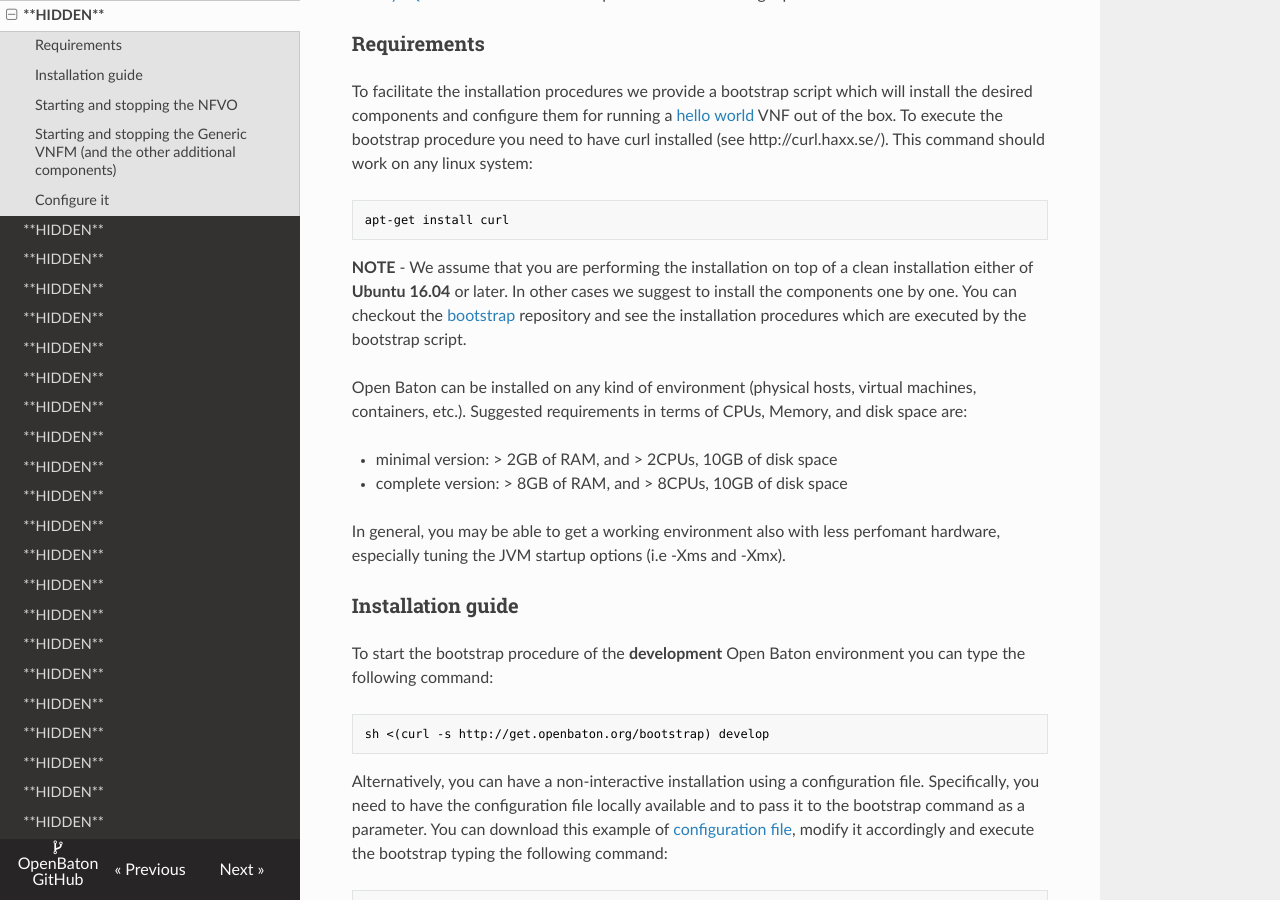
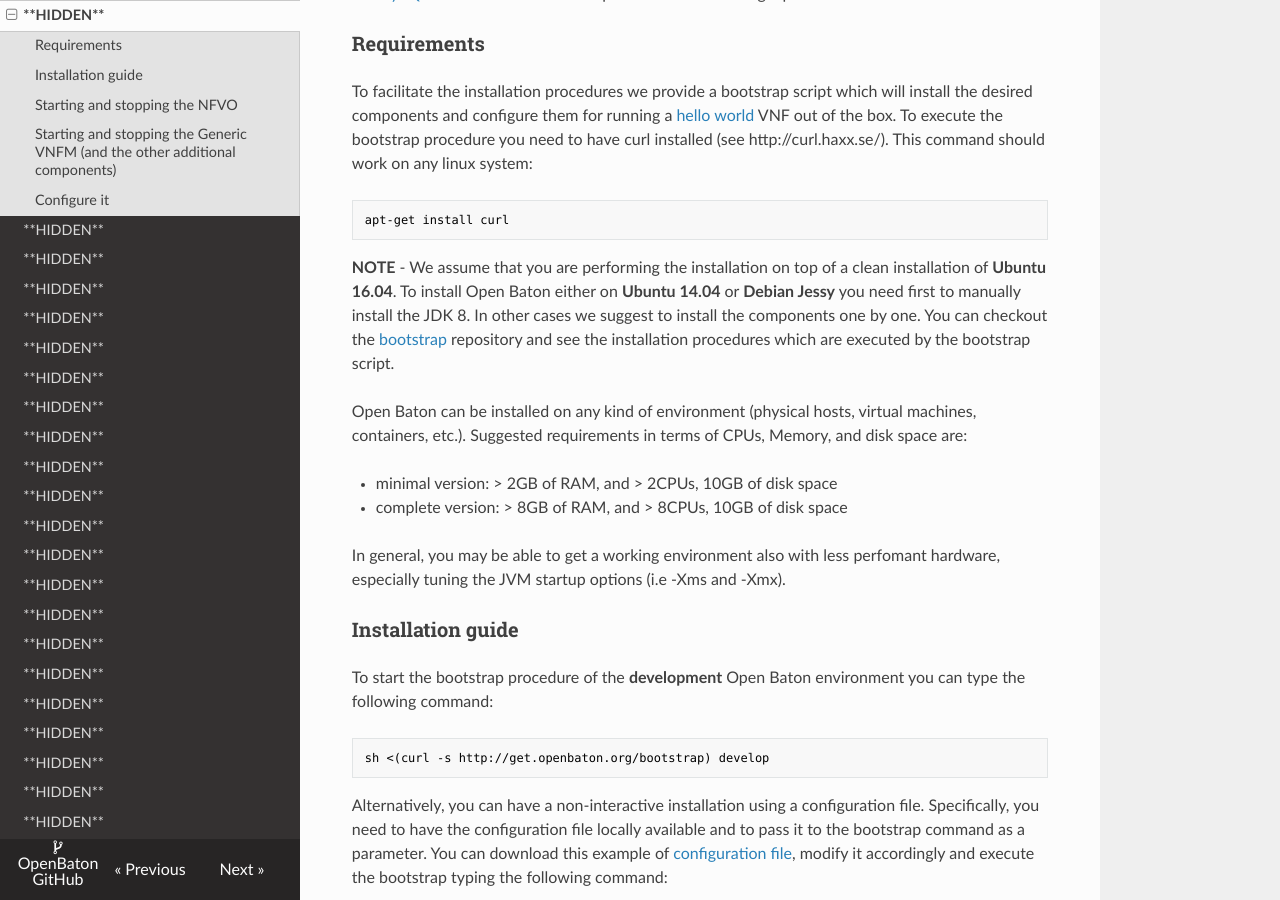
Before and after one commit to openbaton/docs, an MkDocs documentation site: the page built from docs/nfvo-installation-src.md, in a window 1280 px wide and 900 px high, scrolled down 717 px. Built offline with MkDocs 1.6.1, drawn with Linux system fonts in a browser that asks for light colours; nearby versions of some CDN libraries; old or Windows-style settings are respelled for this version of MkDocs.

Commit message:
Fix: update supported OSes

````diff
--- a/docs/nfvo-installation-src.md
+++ b/docs/nfvo-installation-src.md
@@ -29,7 +29,7 @@
 apt-get install curl
 ```
 
-**NOTE** - We assume that you are performing the installation on top of a clean installation either of **Ubuntu 16.04** or later. In other cases we suggest to install the components one by one. You can checkout the [bootstrap][bootstrap] repository and see the installation procedures which are executed by the bootstrap script.
+**NOTE** - We assume that you are performing the installation on top of a clean installation of **Ubuntu 16.04**. To install Open Baton either on **Ubuntu 14.04** or **Debian Jessy** you need first to manually install the JDK 8. In other cases we suggest to install the components one by one. You can checkout the [bootstrap][bootstrap] repository and see the installation procedures which are executed by the bootstrap script.
 
 Open Baton can be installed on any kind of environment (physical hosts, virtual machines, containers, etc.). Suggested requirements in terms of CPUs, Memory, and disk space are:
 
````
Also changed, not shown: docs/nfvo-installation-deb.md (+1 -1 lines).
